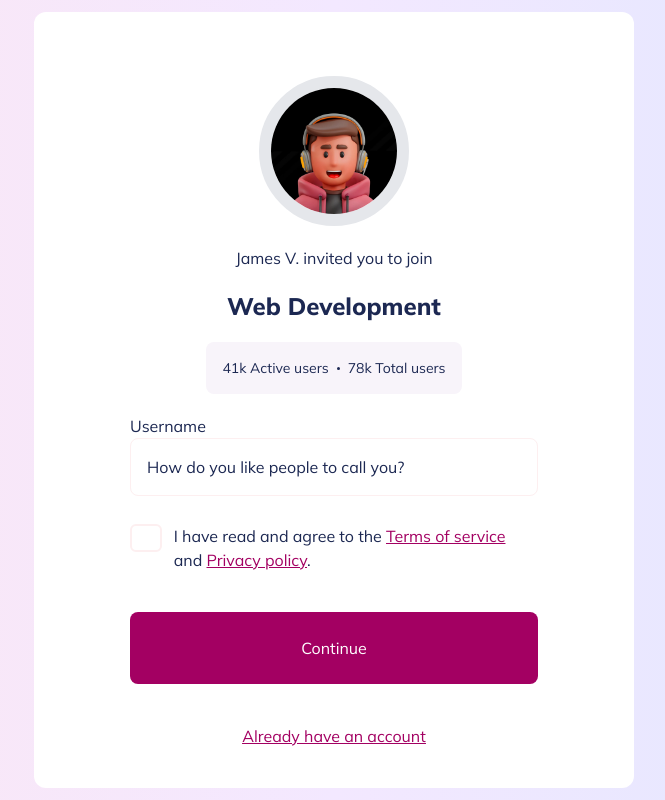
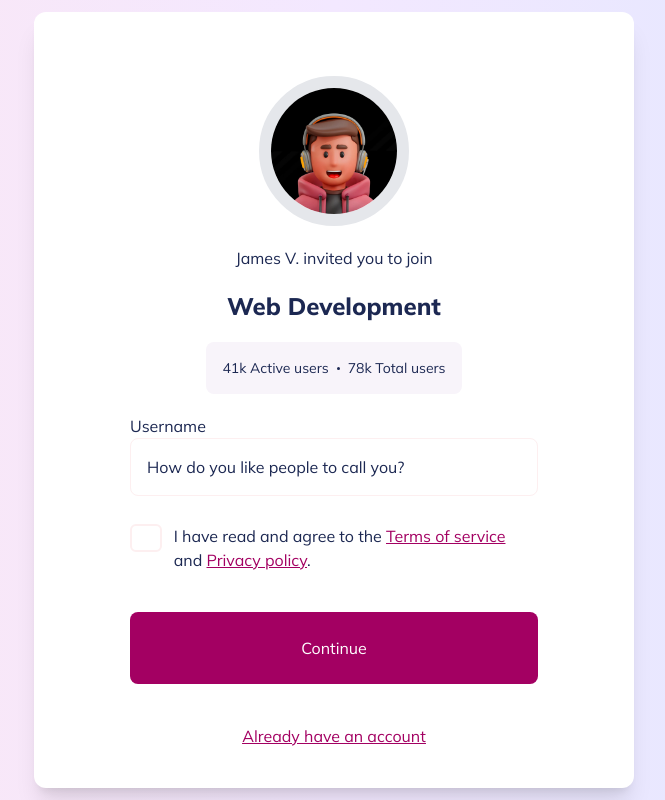
Before and after one commit to PrashanthBalakrishnan/ui-signupchannel, a React (Vite) app: page / in a window 1280 px wide. Shown: the whole page, without its empty margins (306-971 px from the left). Built offline with nearby package versions, Linux system fonts and the light colour scheme.

Commit message:
added shadow

```diff
--- a/src/App.tsx
+++ b/src/App.tsx
@@ -10,7 +10,7 @@ const data = {
 function App() {
     return (
         <div className="pink_gradient min-h-screen flex justify-center items-center font-mulish text-darkblue font-medium ">
-            <div className="bg-white md:w-[600px] rounded-xl flex items-center flex-col justify-center m-2">
+            <div className="bg-white md:w-[600px] rounded-xl flex items-center flex-col justify-center m-2 shadow-xl">
                 <Profile
                     username={data.username}
                     channelName={data.channelName}
```
